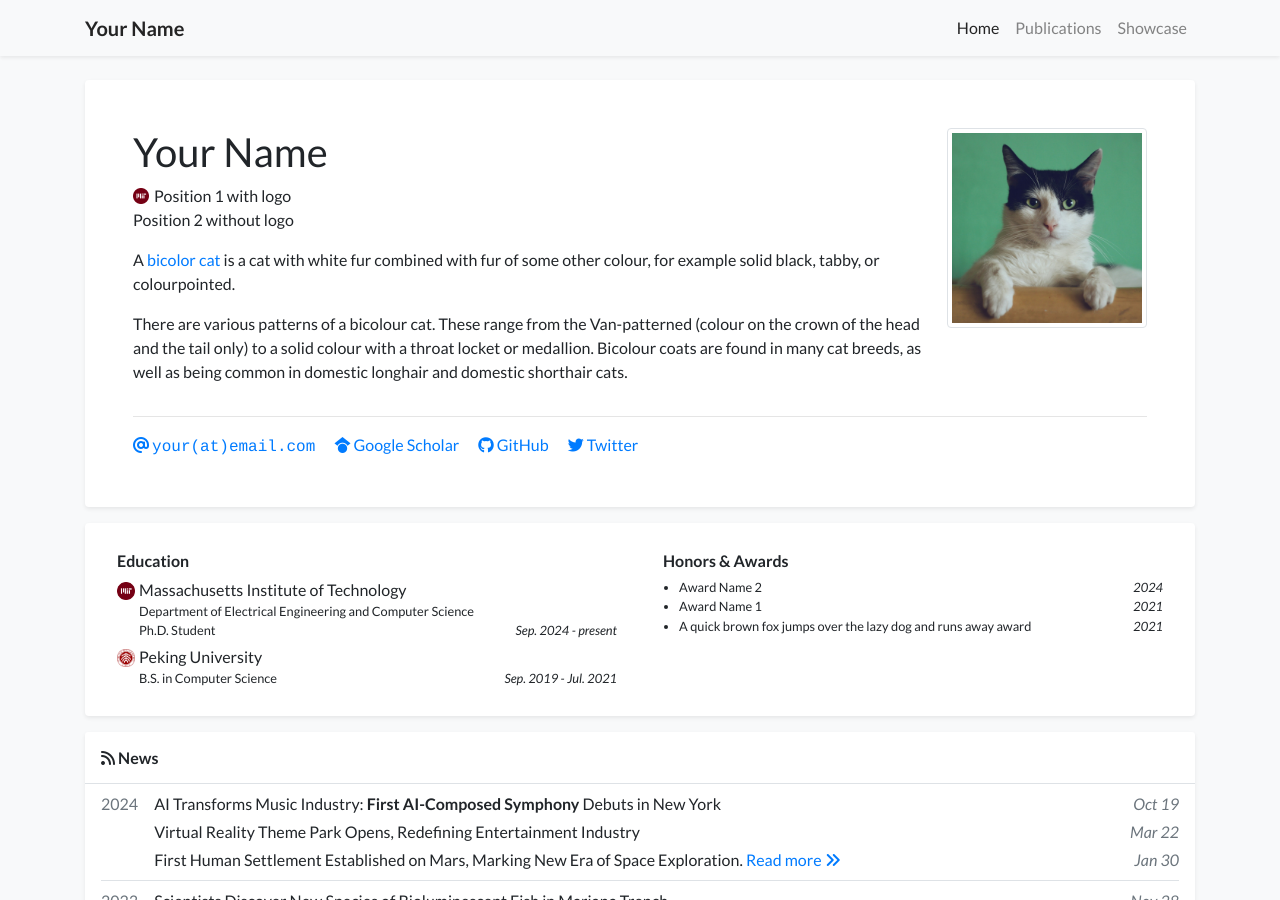
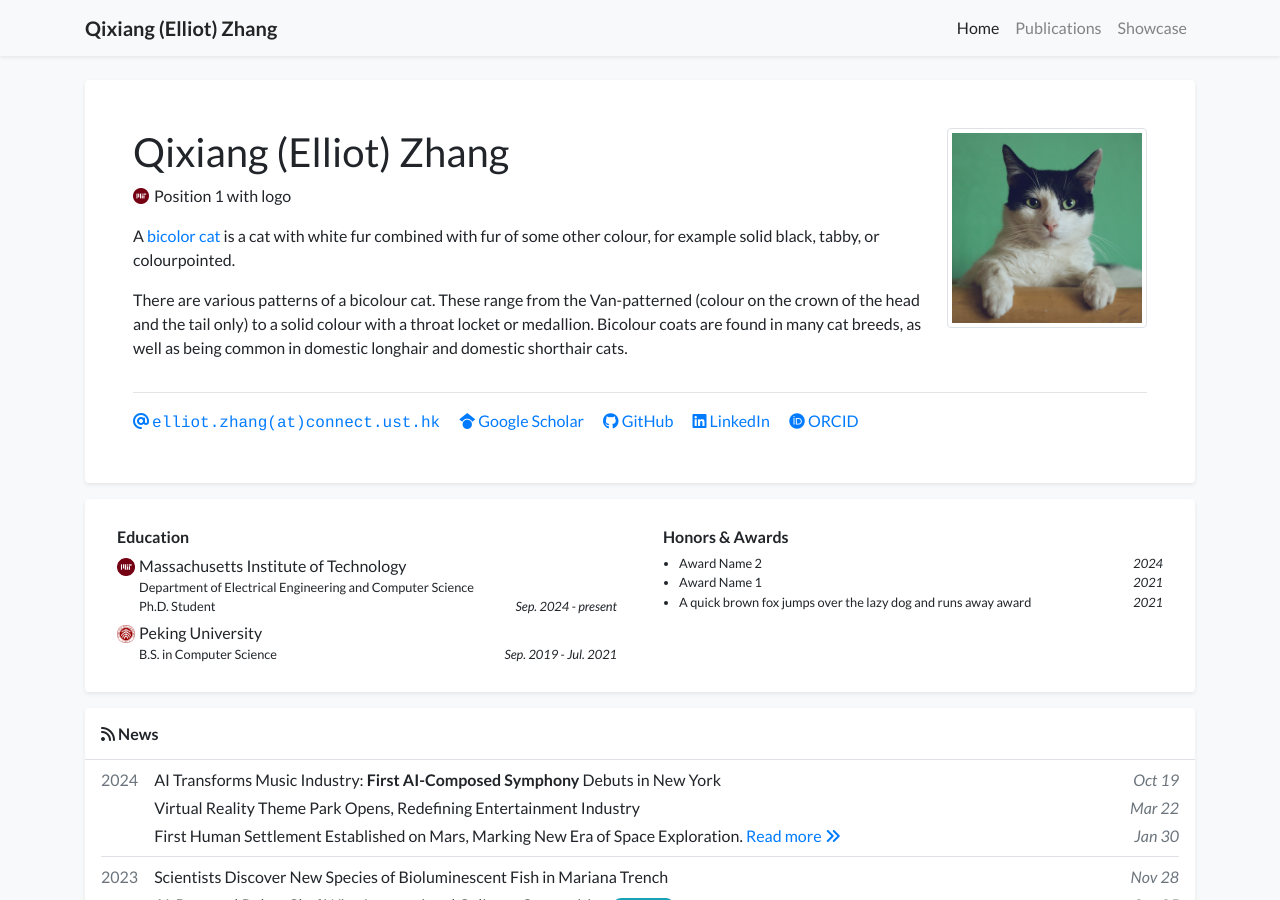
Before and after one commit to Elliot-QxZhang/Elliot-QxZhang.github.io, a Jekyll site: the page built from index.html, in a window 1280 px wide and 900 px high. Built offline with Jekyll 4.4.1, drawn with Linux system fonts in a browser that asks for light colours; nearby versions of some CDN libraries; a style sheet for code colours, icons or effects is not loaded.

Commit message:
Update profile.yml

```diff
--- a/_data/profile.yml
+++ b/_data/profile.yml
@@ -1,23 +1,20 @@
-primary_name: "Your Name"
+primary_name: "Qixiang (Elliot) Zhang"
 secondary_name: ""
-navbar_name: "Your Name"
+navbar_name: "Qixiang (Elliot) Zhang"
 
 positions:
 - logo: /assets/images/badges/MIT_Social_circle.png  # Logo is optional
   name: Position 1 with logo
-- name: Position 2 without logo
 
-
-email: "your@email.com"
+email: "elliot.zhang@connect.ust.hk"
 # cv_link: link-to-your-cv-file
-gscholar: xFmQpf4AAAAJ  # This is an example, replace it with your own Google Scholar ID
-github: your_github_id
-twitter: your_twitter_id  # Do not include the '@' symbol
+gscholar: KqePyFoAAAAJ  # This is an example, replace it with your own Google Scholar ID
+github: Elliot-QxZhang
 # wechat_qrcode: /assets/images/etc/wechat.jpg
 # wechat_prompt: >-
 #   Please tell me your <strong>name</strong> and <strong>affiliation</strong> (current or past) when adding my wechat. Thanks!
-# linkedin: your-linked-in-id
-# orcid: 0000-0000-0000-0000
+linkedin: qixiang-elliot-zhang-790a10252
+orcid: 0009-0002-3158-9471
 
 short_bio_text_justify: false
 short_bio: >-
```
